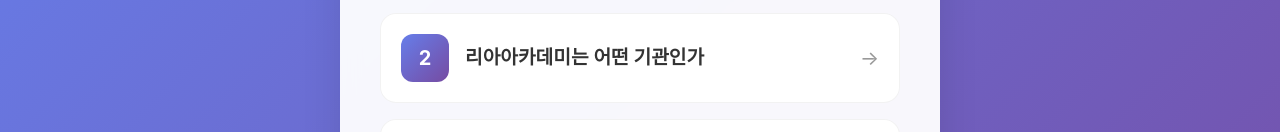
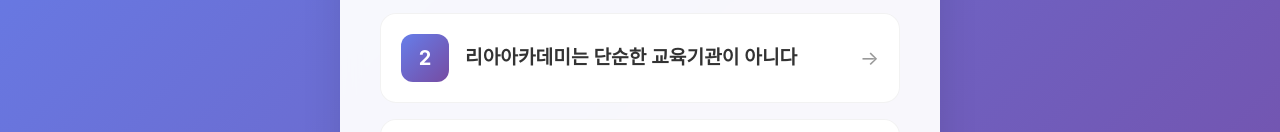
Before and after one commit to kimbokhee/kimbokhee.github.io, a plain HTML site: page index.html in a window 1280 px wide. Shown: the part 251-383 px from the top of the page. Drawn offline with Linux system fonts and the light colour scheme.

Commit message:
2 수정

```diff
--- a/index.html
+++ b/index.html
@@ -276,7 +276,9 @@
           <div class="link-content">
             <div class="link-icon">2</div>
             <div class="link-info">
-              <div class="link-title">리아아카데미는 어떤 기관인가</div>
+              <div class="link-title">
+                리아아카데미는 단순한 교육기관이 아니다
+              </div>
               <!-- <div class="link-description">디자인 영감 및 쇼케이스</div> -->
             </div>
             <div class="link-arrow">→</div>
```
